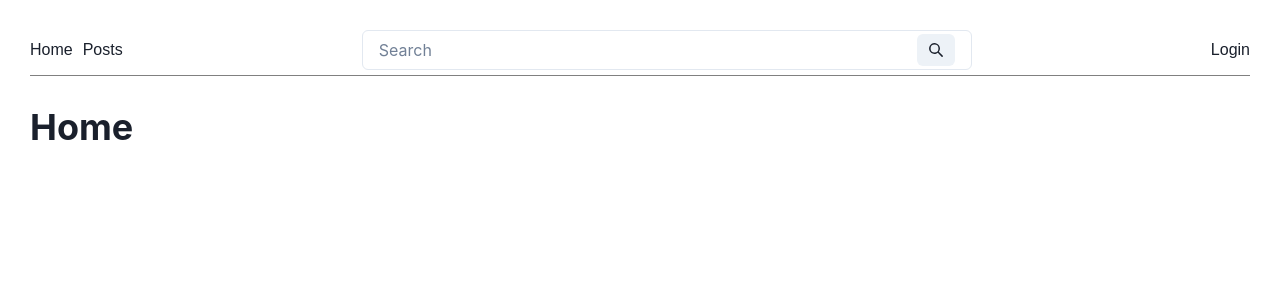
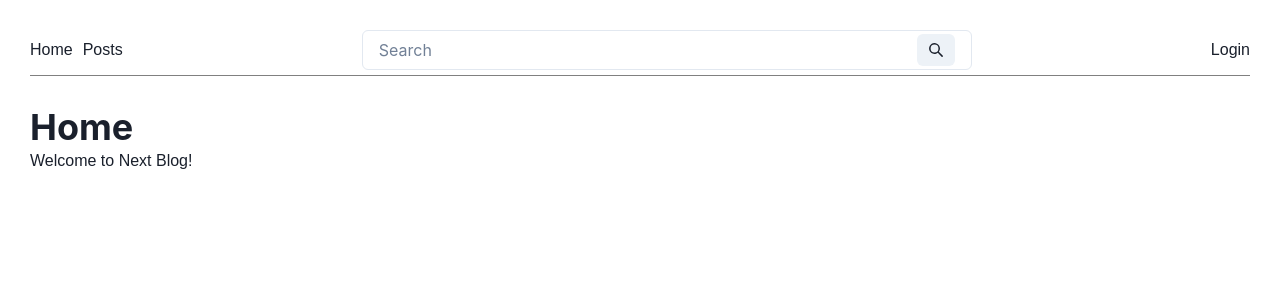
Before and after one commit to JackPadalino/next-blog, a Next.js app: page / in a window 1280 px wide. Shown: the top 300 px of the page. Built offline with nearby package versions, Linux system fonts and the light colour scheme; no server answers; the database is empty.

Commit message:
removed email from home screen

```diff
--- a/src/pages/index.tsx
+++ b/src/pages/index.tsx
@@ -15,7 +15,7 @@ export default function Home() {
       </Head>
       <Box>
         <Heading>Home</Heading>
-        {user && <Text>Welcome to Next Blog.{user.email}.</Text>}
+        <Text>Welcome to Next Blog!</Text>
       </Box>
     </>
   );
```
